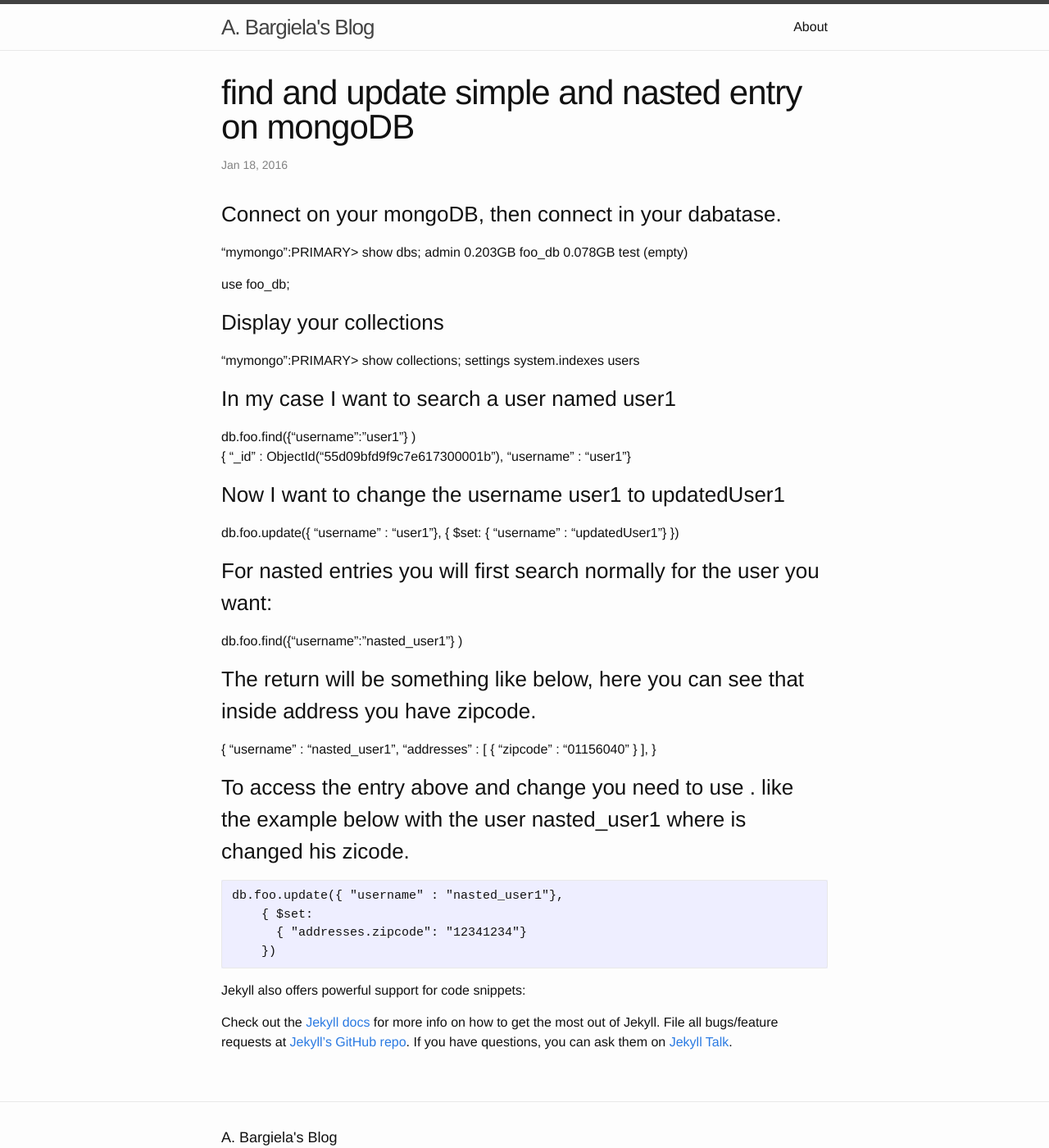
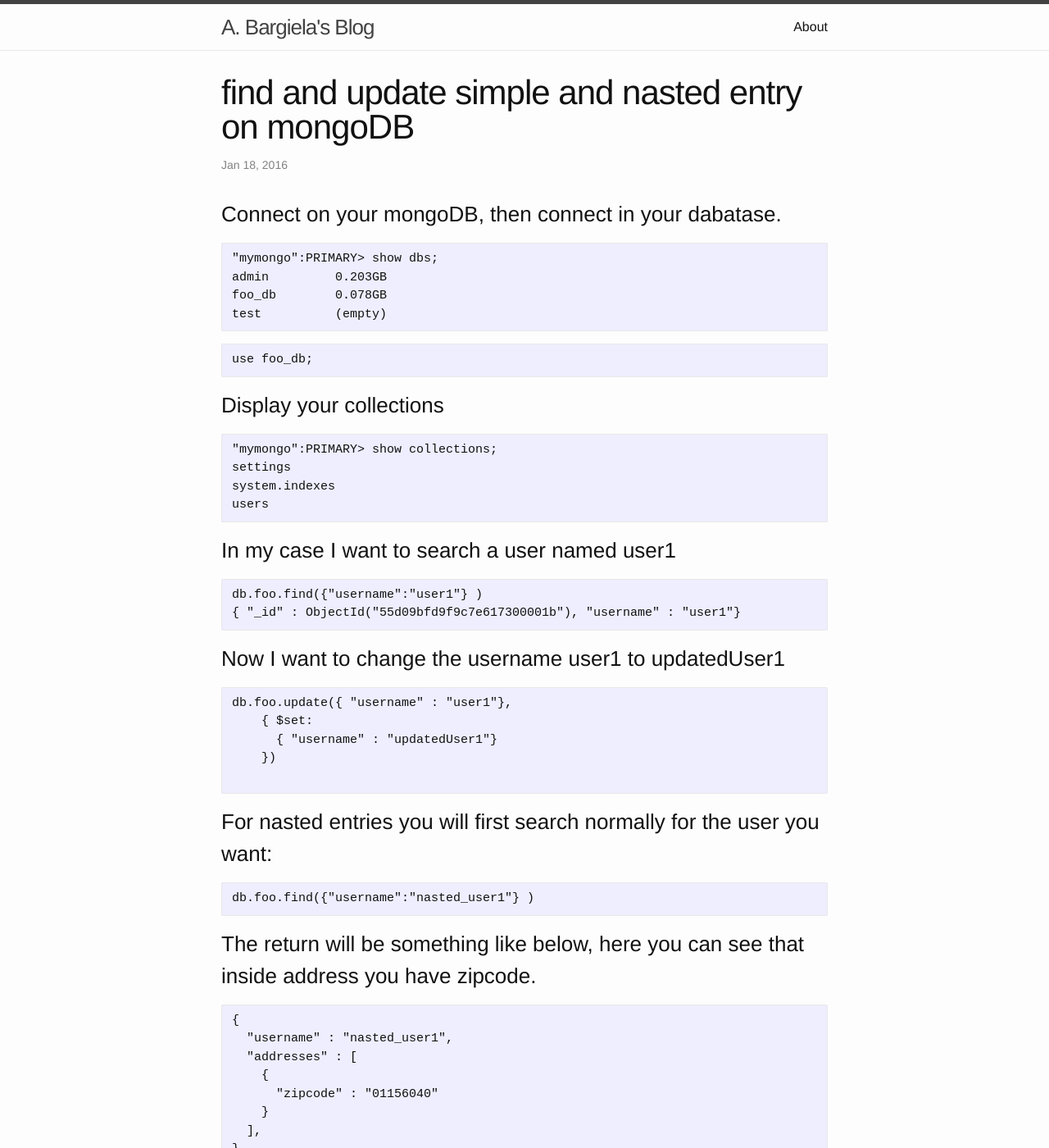
Before and after one commit to abargiela/abargiela.github.io, a Jekyll site: the page built from _posts/2016-01-18-update-mongo-entries.markdown, in a window 1280 px wide and 1400 px high. Shown: the whole window at 82% size. Built offline with Jekyll 4.4.1, drawn with Linux system fonts in a browser that asks for light colours.

Commit message:
Adding content update mongo

````diff
--- a/_posts/2016-01-18-update-mongo-entries.markdown
+++ b/_posts/2016-01-18-update-mongo-entries.markdown
@@ -6,39 +6,50 @@ categories: mongoDB
 ---
 
 ### Connect on your mongoDB, then connect in your dabatase.
+```
 "mymongo":PRIMARY> show dbs;
 admin         0.203GB
 foo_db        0.078GB
 test          (empty)
+```
 
-
+```
 use foo_db;
-
+```
 
 ### Display your collections
+```
 "mymongo":PRIMARY> show collections;
 settings
 system.indexes
 users
+```
 
 
 ### In my case I want to search a user named user1
+```
 db.foo.find({"username":"user1"} )
 { "_id" : ObjectId("55d09bfd9f9c7e617300001b"), "username" : "user1"}
+```
 
 ### Now I want to change the username user1 to updatedUser1
 
+```
 db.foo.update({ "username" : "user1"},
     { $set:
       { "username" : "updatedUser1"}
     })
 
+```
 
 ### For nasted entries you will first search normally for the user you want:
 
+```
 db.foo.find({"username":"nasted_user1"} )
+```
 
 ### The return will be something like below, here you can see that inside address you have zipcode.
+```
 {
   "username" : "nasted_user1",
   "addresses" : [
@@ -47,20 +58,13 @@ db.foo.find({"username":"nasted_user1"} )
     }
   ],
 }
+```
 
 ### To access the entry above and change you need to use . like the example below with the user nasted_user1 where is changed his zicode.
 
 ```
 db.foo.update({ "username" : "nasted_user1"},
-    { $set:
-      { "addresses.zipcode": "12341234"}
-    })
+  { $set:
+    { "addresses.zipcode": "12341234"}
+  })
 ```
-
-Jekyll also offers powerful support for code snippets:
-
-Check out the [Jekyll docs][jekyll-docs] for more info on how to get the most out of Jekyll. File all bugs/feature requests at [Jekyll’s GitHub repo][jekyll-gh]. If you have questions, you can ask them on [Jekyll Talk][jekyll-talk].
-
-[jekyll-docs]: http://jekyllrb.com/docs/home
-[jekyll-gh]:   https://github.com/jekyll/jekyll
-[jekyll-talk]: https://talk.jekyllrb.com/
````
Also changed, not shown: 1 other file.
